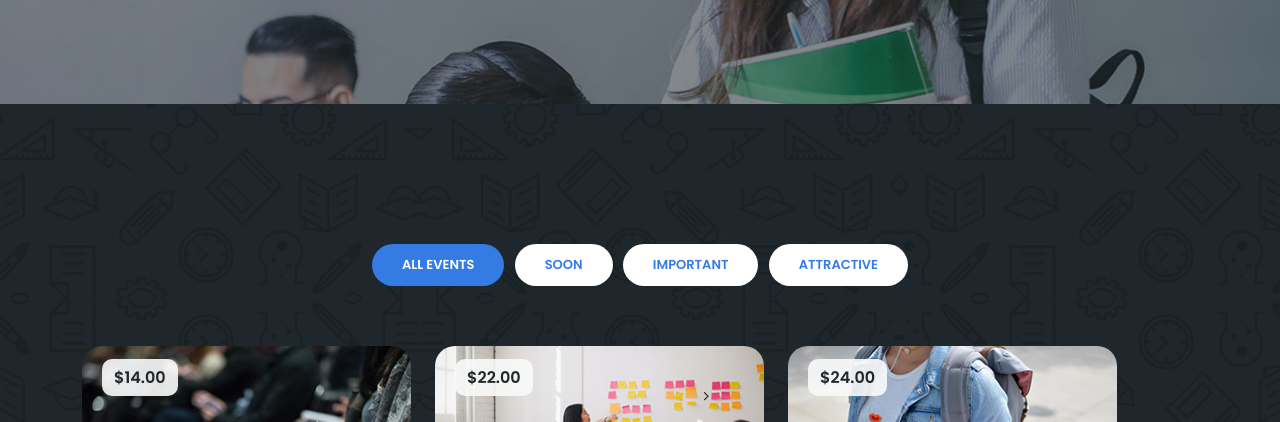
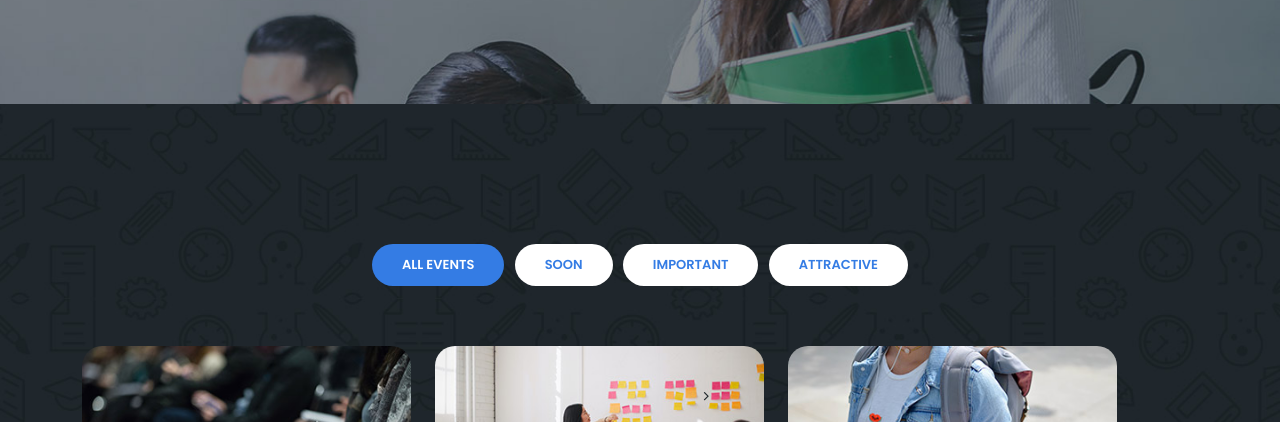
Before and after one commit to FELNHOD/felnhod.github.io, a plain HTML site: page meetings.html in a window 1280 px wide. Shown: the part 378-800 px from the top of the page. Drawn offline with nearby package versions, Linux system fonts and the light colour scheme.

Commit message:
Removed prices

```diff
--- a/meetings.html
+++ b/meetings.html
@@ -118,9 +118,6 @@
                 <div class="col-lg-4 templatemo-item-col all soon">
                   <div class="meeting-item">
                     <div class="thumb">
-                      <div class="price">
-                        <span>$14.00</span>
-                      </div>
                       <a href="meeting-details.html"><img src="assets/images/meeting-01.jpg" alt=""></a>
                     </div>
                     <div class="down-content">
@@ -135,9 +132,6 @@
                 <div class="col-lg-4 templatemo-item-col all imp">
                   <div class="meeting-item">
                     <div class="thumb">
-                      <div class="price">
-                        <span>$22.00</span>
-                      </div>
                       <a href="meeting-details.html"><img src="assets/images/meeting-02.jpg" alt=""></a>
                     </div>
                     <div class="down-content">
@@ -152,9 +146,6 @@
                 <div class="col-lg-4 templatemo-item-col all soon">
                   <div class="meeting-item">
                     <div class="thumb">
-                      <div class="price">
-                        <span>$24.00</span>
-                      </div>
                       <a href="meeting-details.html"><img src="assets/images/meeting-03.jpg" alt=""></a>
                     </div>
                     <div class="down-content">
```
Also changed, not shown: meeting-details.html (+0 -1 lines).
